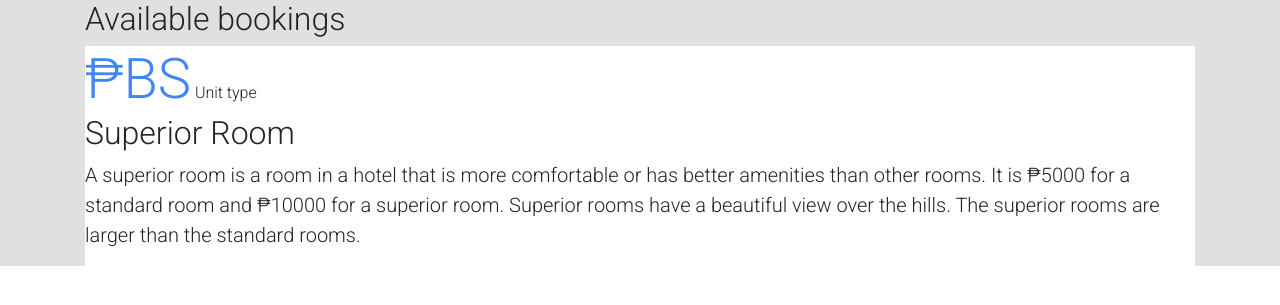
After one commit to mururi/movers_app, a Django app: template main/templates/movers.html in a window 1280 px wide. The commit adds this page. Shown: the top 305 px of the page. Run offline with Django 4.2, Linux system fonts and the light colour scheme; the template is opened without the code that fills it: values that come from a table or form of the project are taken from there, others are empty; tables that the repository leaves empty hold one stand-in row (values such as "Sample post"); some libraries are stand-ins or nearby versions.

Commit message:
added movers.html

```diff
--- /dev/null
+++ b/main/templates/movers.html
@@ -0,0 +1,20 @@
+{% include 'base.html'%}
+{%block content%}
+<section class="section bg-light" id="next">
+
+    <div class="container">
+        <h2>Available bookings</h2>
+        {% for booking in bookings %}
+        <div class="site-block-half d-flex bg-white" data-aos="fade-up" data-aos-delay="100">
+            <a href="#" class="image d-block bg-image"></a>
+            <div class="text">
+                <span class="d-block"><span class="display-4 text-primary">₱{{ booking.house }}</span> Unit type </span>
+                <h2>Superior Room</h2>
+                <p class="lead">A superior room is a room in a hotel that is more comfortable or has better amenities
+                    than other rooms. It is ₱5000 for a standard room and ₱10000 for a superior room. Superior rooms
+                    have a beautiful view over the hills. The superior rooms are larger than the standard rooms.</p>
+            </div>
+        </div>
+        {% endfor %}
+</section>
+{% endblock %}
--- a/main/views.py
+++ b/main/views.py
@@ -6,6 +6,7 @@ from .forms import BookingForm, UpdateProfileForm
 from rest_framework.views import APIView
 from main.serializers import UserSerializer
 from rest_framework.response import Response
+from .models import *
 
 def index(request):
     return render(request, 'index.html')
@@ -53,7 +54,7 @@ class RegisterView(APIView):
         serializer.save()
         return Response(serializer.data)
 
-@login_required(login_url='/accounts/login/')
+# @login_required(login_url='/accounts/login/')
 def mover(request):
-    bookings=Bookings.objects.all()
+    bookings=Booking.objects.all()
     return render(request, 'movers.html', {'bookings': bookings})
--- a/movers/settings.py
+++ b/movers/settings.py
@@ -45,6 +45,7 @@ INSTALLED_APPS = [
     'django.contrib.staticfiles',
     'main.apps.MainConfig',
     'rest_framework',
+    'bootstrap4'
 ]
 
 MIDDLEWARE = [
```
Also changed, not shown: main/templates/base.html (+0 -30 lines).
